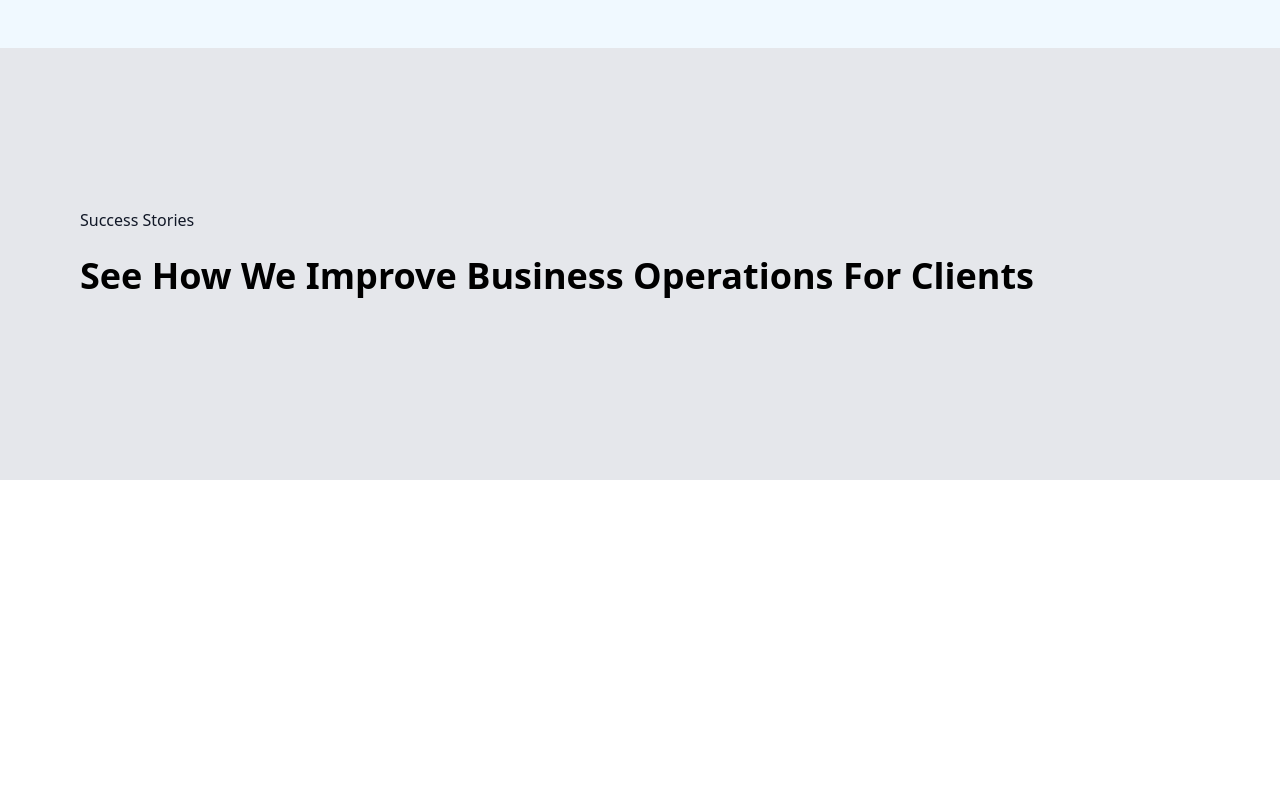
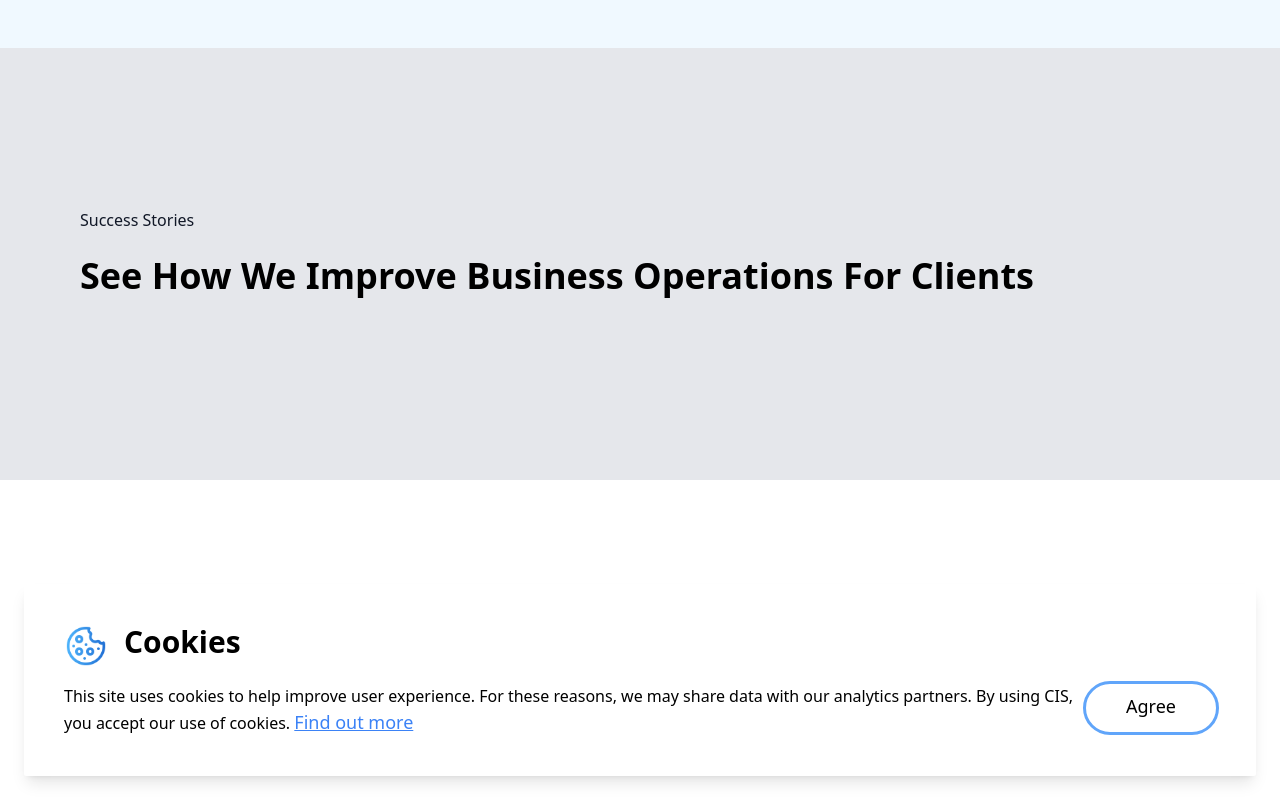
Before and after one commit to Sanmidaniels07/TPS-wEB, a React (Create React App) app: page / in a window 1280 px wide. Shown: the part 2482-3282 px from the top of the page. Before the commit the page ends 2962 px from the top, so only its background shows below. Built offline with nearby package versions, Linux system fonts and the light colour scheme.

Commit message:
first commit

```diff
--- a/package.json
+++ b/package.json
@@ -14,7 +14,7 @@
     "react": "^18.2.0",
     "react-dom": "^18.2.0",
     "react-icons": "^4.10.1",
-    "react-scripts": "5.0.1",
+    "react-scripts": "^5.0.1",
     "typescript": "^4.9.5",
     "web-vitals": "^2.1.4"
   },
--- /dev/null
+++ b/src/pages/Home/components/Cookies.jsx
@@ -0,0 +1,34 @@
+import React from 'react'
+import cookie from '../../../Images/cookie.png'
+const Cookies = () => {
+  return (
+    <section className='bg-white relative'>
+        <div className='max-w-7xl mx-auto p-6 space-y-6 '>
+        <div className='flex flex-col h-70 p-10 mt-20 space-y-4 justify-center items-center bg-white rounded-sm shadow-lg'>
+        <div className='flex flex-row mr-auto'>
+            <div className='flex flex-row mr-auto'>
+            <img src={cookie} alt="cookie" className='w-11 mr-4' />
+            <h1 className='font-bold text-3xl'>Cookies</h1>
+            </div>
+        </div>
+        <div className='flex flex-col md:flex-row md:space-y-0 md:space-x-3'>
+            <div className='flex flex-col md:flex-row'>
+            <p>This site uses cookies to help improve user experience. For these reasons, we may share data with our analytics partners.
+               By using CIS, you accept our use of cookies. <a href="#" className='underline text-blue-500 text-lg font-semi-bold'>Find out more</a> </p>
+               <a
+              href="'#"
+              class="mx-auto py-2 px-10  text-black text-lg bg-white rounded-full outline outline-blue-400 h-12 ml-2 mt-5 md:mt-0 "
+              >Agree</a
+            >
+            </div>
+
+        </div>
+    </div>
+        </div>
+
+        </section>
+
+  )
+}
+
+export default Cookies
--- a/src/pages/Home/index.jsx
+++ b/src/pages/Home/index.jsx
@@ -3,6 +3,7 @@ import TopMostInfo from './components/TopMostInfo'
 import Hero from './components/Hero'
 import SuccessStories from './components/SuccessStories'
 import SpecialiseSupport from './components/SpecialiseSupport'
+import Cookies from './components/Cookies'
 
 const Home = () => {
   return (
@@ -11,6 +12,7 @@ const Home = () => {
       <Hero />
       <SpecialiseSupport/>
       <SuccessStories />
+      <Cookies/>
     </>
   )
 }
```
Also changed, not shown: src/Images/cookie.png (added), 1 other file (tests, documents, lock files or other folders).
